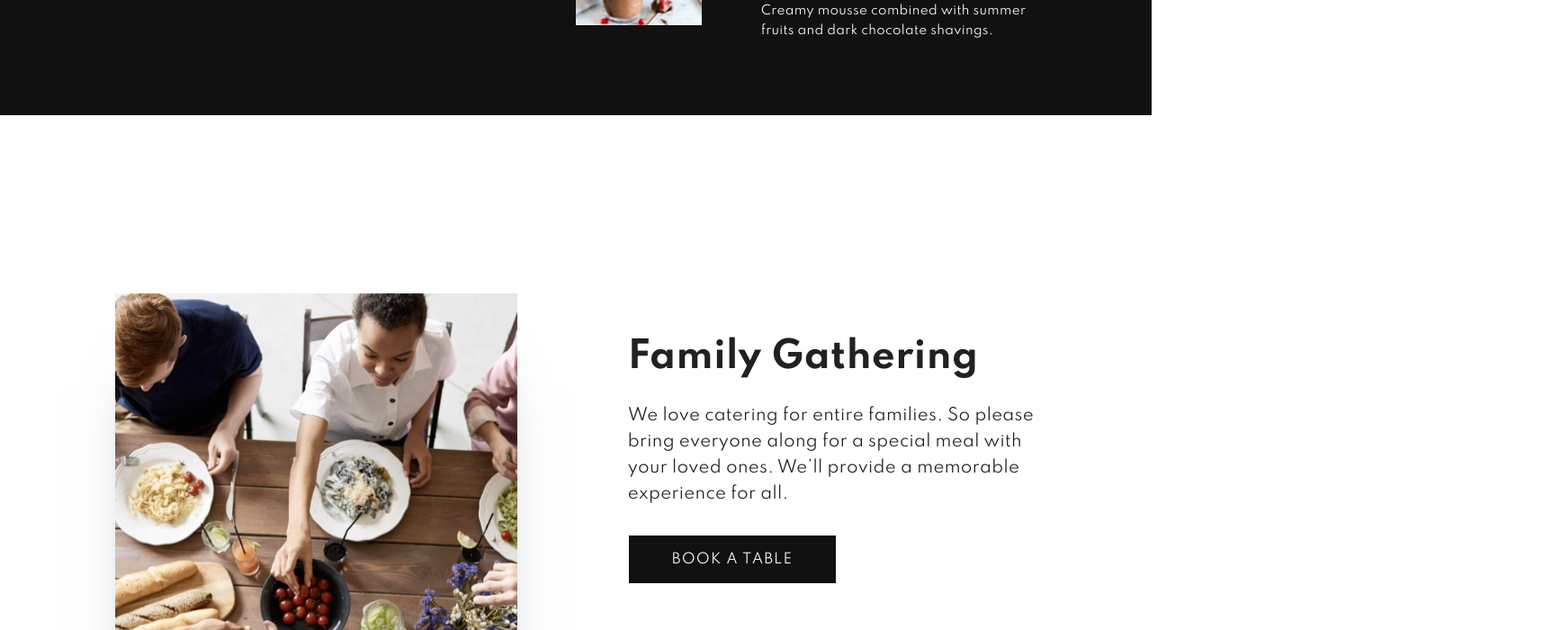
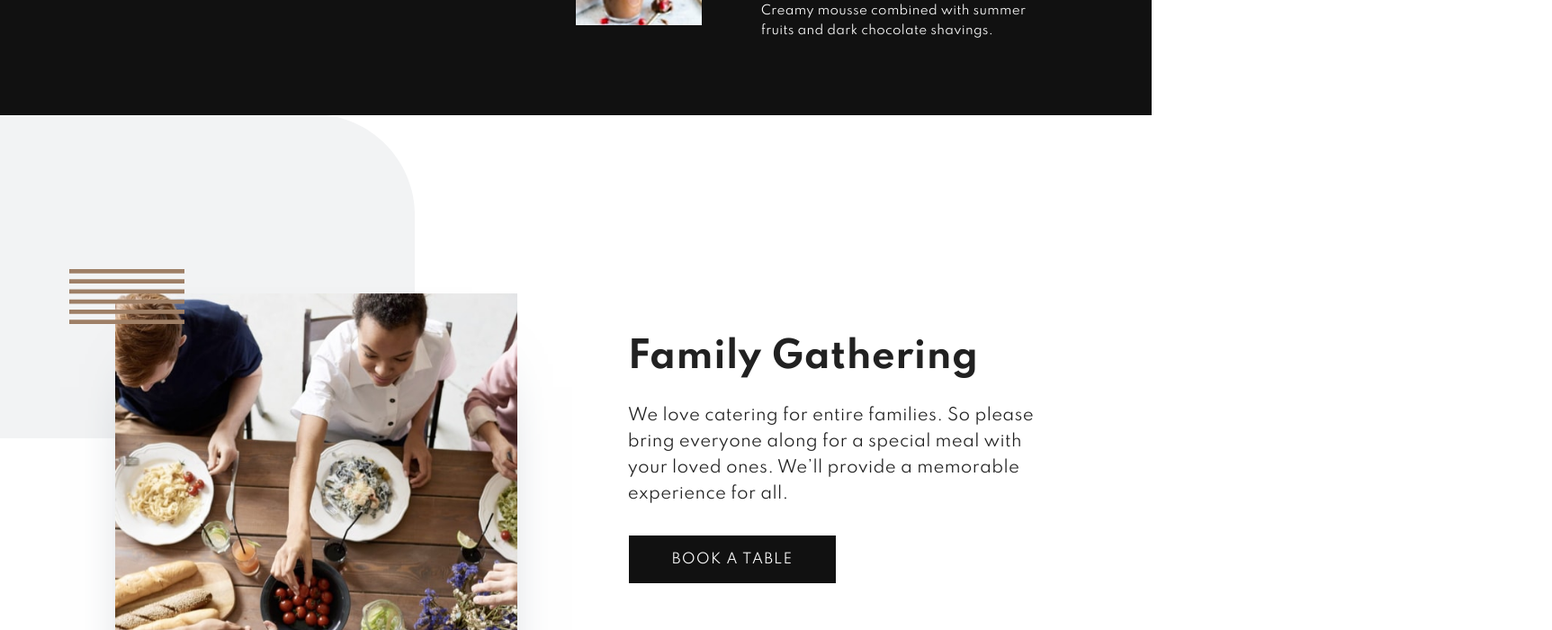
Before and after one commit to VincenzoMarcovecchio/Dine, a React (Create React App) app: page / in a window 1280 px wide. Shown: the part 2640-3340 px from the top of the page at 90% size, 1725 px wide, since content can reach past the window. Built offline with nearby package versions, Linux system fonts and the light colour scheme.

Commit message:
couple of more incidents

```diff
--- a/src/App.js
+++ b/src/App.js
@@ -3,7 +3,7 @@ import './style/style.css';
 import { Route, Switch } from 'react-router-dom';
 import Home from './pages/Home';
 import Contact from './pages/Contact';
-import 'materialize-css/dist/css/materialize.min.css';
+
 function App() {
   return (
     <>
--- a/src/pages/Contact.js
+++ b/src/pages/Contact.js
@@ -3,6 +3,7 @@ import Footer from '../components/Footer';
 import 'materialize-css/dist/css/materialize.min.css';
 import M from 'materialize-css';
 import { Link } from 'react-router-dom';
+
 const emailRegex = RegExp(
   /^[a-zA-Z0-9.!#$%&’*+/=?^_`{|}~-]+@[a-zA-Z0-9-]+(?:\.[a-zA-Z0-9-]+)*$/
 );
@@ -105,7 +106,6 @@ export default class Contact extends Component {
         formErrors.name =
           value.length < 3 ? 'minimum 3 characaters required' : '';
         break;
-
       case 'email':
         formErrors.email = emailRegex.test(value)
           ? ''
--- a/src/pages/Home.js
+++ b/src/pages/Home.js
@@ -51,6 +51,7 @@ export default function Home() {
 
   const [img, setimg] = useState(gatheringimg);
   const [text, settext] = useState(gatheringtext);
+
   return (
     <>
       <header className='hero'>
@@ -226,6 +227,7 @@ export default function Home() {
       </section>
       <section className='image-slider'>
         <div className='text-slider'>
+          <span className='patterns-lines'></span>
           <div className='container-1'>{img}</div>
           <div className='btn-group'>
             <span
--- a/src/style/home/_image-slider.scss
+++ b/src/style/home/_image-slider.scss
@@ -14,6 +14,18 @@
     display: flex;
     justify-content: center;
     align-items: center;
+    &:after {
+      content: '';
+      position: absolute;
+      width: 45%;
+      left: -12.5%;
+      top: -1px;
+      height: 40%;
+      background: url(/images/patterns/pattern-curve-top-right.svg);
+      background-size: cover;
+      background-position: right;
+      z-index: -5000000;
+    }
   }
 
   & .btn-group {
@@ -28,10 +40,10 @@
     @include min-width(large) {
       position: absolute;
       flex-direction: column;
-      width: 100%;
       left: 56% !important;
       top: 23rem;
       align-items: flex-start;
+      width: 200px;
     }
 
     & .btn-slider {
@@ -78,6 +90,7 @@
     & .img-slider {
       width: 100%;
       box-shadow: $box-shadow;
+      position: relative;
       @include min-width(small) {
         width: 70%;
       }
@@ -85,10 +98,6 @@
         width: 100%;
         height: 100%;
         position: relative;
-
-        &:before {
-          content: '';
-        }
       }
     }
 
@@ -158,3 +167,18 @@
     top: 17%;
   }
 }
+
+.patterns-lines {
+  @include min-width(large) {
+    position: absolute;
+    width: 128px;
+    height: 97px;
+    top: -9%;
+    left: -5%;
+    background: url(/images/patterns/pattern-lines.svg);
+    background-position: center;
+    background-repeat: no-repeat;
+    background-size: contain;
+    z-index: 50000000000000;
+  }
+}
--- a/src/style/home/_reservation.scss
+++ b/src/style/home/_reservation.scss
@@ -21,7 +21,7 @@
       top: 20%;
     }
     @include min-width(large) {
-      top: 35%;
+      top: 29%;
       left: 0;
       width: 80%;
       right: 0;
--- a/src/style/style.css
+++ b/src/style/style.css
@@ -874,6 +874,18 @@ body {
         -ms-flex-align: center;
             align-items: center;
   }
+  .image-slider:after {
+    content: '';
+    position: absolute;
+    width: 45%;
+    left: -12.5%;
+    top: -1px;
+    height: 40%;
+    background: url(/images/patterns/pattern-curve-top-right.svg);
+    background-size: cover;
+    background-position: right;
+    z-index: -5000000;
+  }
 }
 
 .image-slider .btn-group {
@@ -900,12 +912,12 @@ body {
     -webkit-box-direction: normal;
         -ms-flex-direction: column;
             flex-direction: column;
-    width: 100%;
     left: 56% !important;
     top: 23rem;
     -webkit-box-align: start;
         -ms-flex-align: start;
             align-items: flex-start;
+    width: 200px;
   }
 }
 
@@ -962,6 +974,7 @@ body {
   width: 100%;
   -webkit-box-shadow: 0px 54px 74px -50px #5c6779;
           box-shadow: 0px 54px 74px -50px #5c6779;
+  position: relative;
 }
 
 @media screen and (min-width: 500px) {
@@ -975,9 +988,6 @@ body {
     width: 100%;
     height: 100%;
     position: relative;
-  }
-  .image-slider .text-slider .img-slider:before {
-    content: '';
   }
 }
 
@@ -1111,6 +1121,21 @@ body {
   }
 }
 
+@media screen and (min-width: 1024px) {
+  .patterns-lines {
+    position: absolute;
+    width: 128px;
+    height: 97px;
+    top: -9%;
+    left: -5%;
+    background: url(/images/patterns/pattern-lines.svg);
+    background-position: center;
+    background-repeat: no-repeat;
+    background-size: contain;
+    z-index: 50000000000000;
+  }
+}
+
 .reservation {
   position: relative;
   -webkit-transform: translateY(35px);
@@ -1150,7 +1175,7 @@ body {
 
 @media screen and (min-width: 1024px) {
   .reservation .reservation-text {
-    top: 35%;
+    top: 29%;
     left: 0;
     width: 80%;
     right: 0;
```
